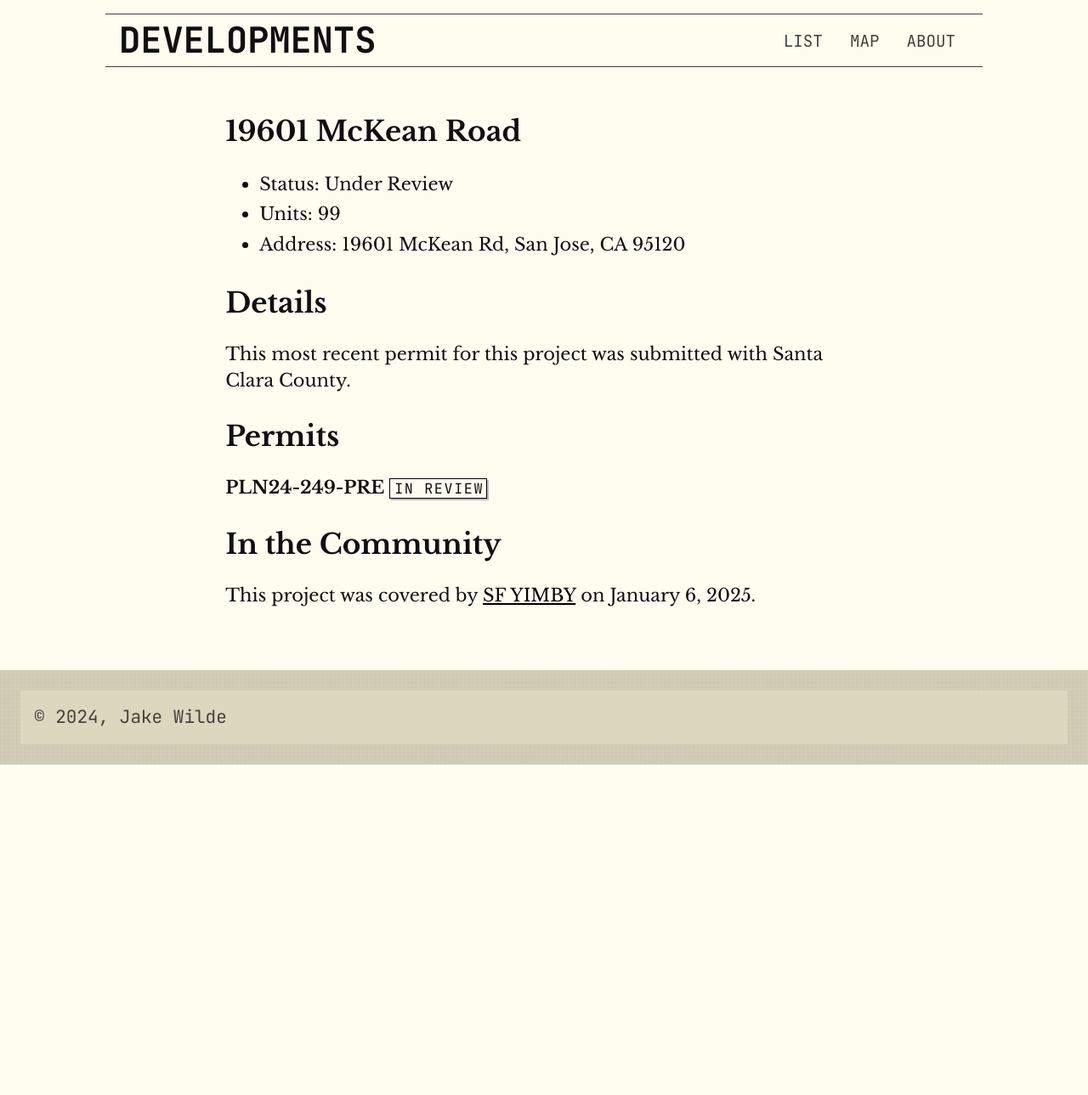
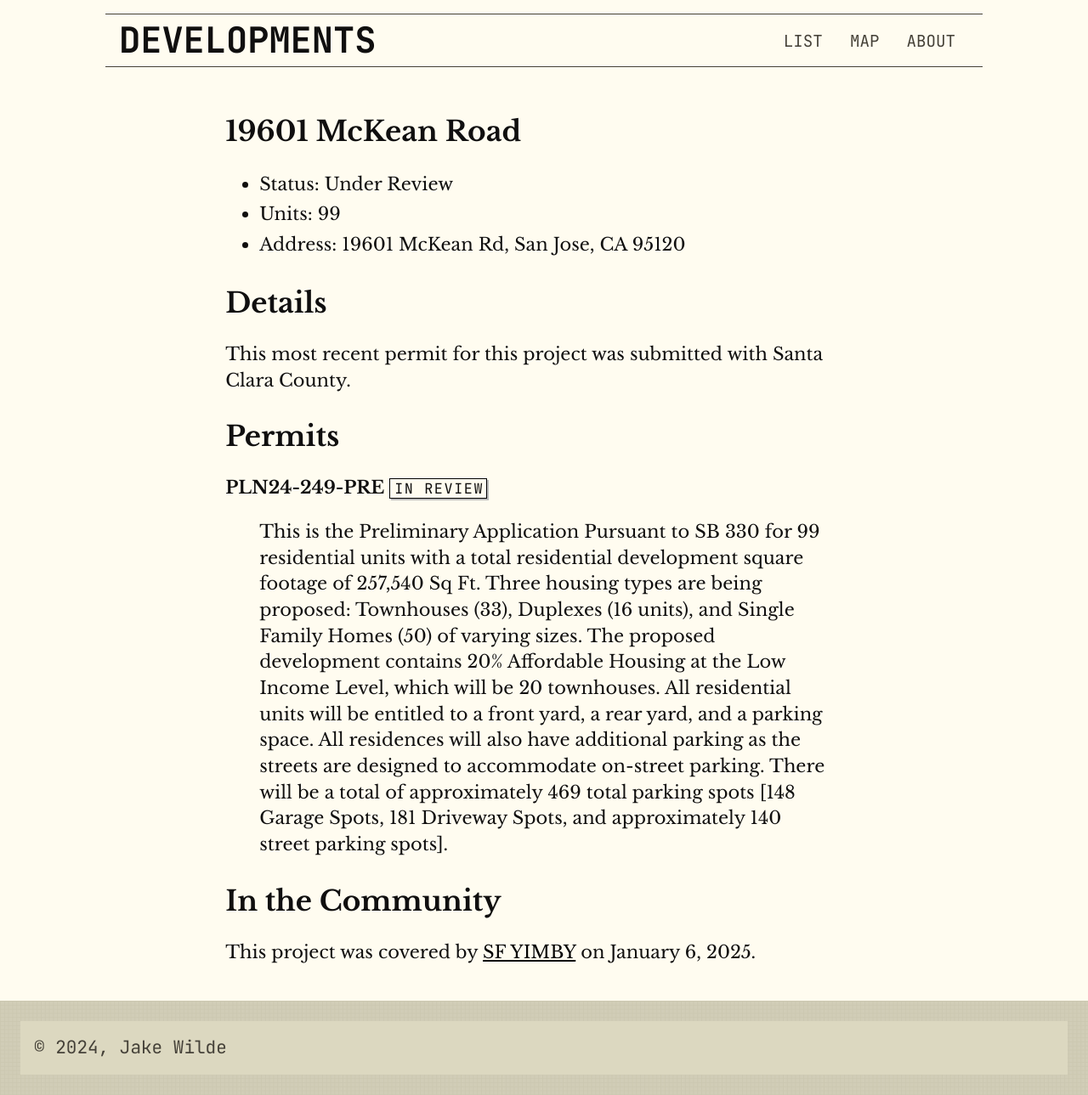
Before and after one commit to awildjake/jake-wil.de, a Jekyll site: the page built from _developments/19601-mckean-rd.md, in a window 1280 px wide. Shown: the whole page at 85% size. Built offline with Jekyll 4.4.1, drawn with Linux system fonts in a browser that asks for light colours; before the commit the page ends 900 px from its top, so only the background shows below that; some of the changed lines change nothing that is shown.

Commit message:
fixed description on 19601

```diff
--- a/_developments/19601-mckean-rd.md
+++ b/_developments/19601-mckean-rd.md
@@ -12,7 +12,8 @@ permits:
         initial_date: 2024-12-11
         final_date: None
         apn: [70136040]
-        address: "This is the Preliminary Application Pursuant to SB 330 for 99 residential units with a total residential development square footage of 257,540 Sq Ft. Three housing types are being proposed: Townhouses (33), Duplexes (16 units), and Single Family Homes (50) of varying sizes. The proposed development contains 20% Affordable Housing at the Low Income Level, which will be 20 townhouses. All residential units will be entitled to a front yard, a rear yard, and a parking space. All residences will also have additional parking as the streets are designed to accommodate on-street parking. There will be a total of approximately 469 total parking spots [148 Garage Spots, 181 Driveway Spots, and approximately 140 street parking spots]."
+        address: 19601 McKean Rd, San Jose, CA 95120
+        description: "This is the Preliminary Application Pursuant to SB 330 for 99 residential units with a total residential development square footage of 257,540 Sq Ft. Three housing types are being proposed: Townhouses (33), Duplexes (16 units), and Single Family Homes (50) of varying sizes. The proposed development contains 20% Affordable Housing at the Low Income Level, which will be 20 townhouses. All residential units will be entitled to a front yard, a rear yard, and a parking space. All residences will also have additional parking as the streets are designed to accommodate on-street parking. There will be a total of approximately 469 total parking spots [148 Garage Spots, 181 Driveway Spots, and approximately 140 street parking spots]."
         names: Owners are Rakesh & Paulomi Patel;
 geometry: ['37.197398327288944', '-121.80421075767205']
 ---
```
